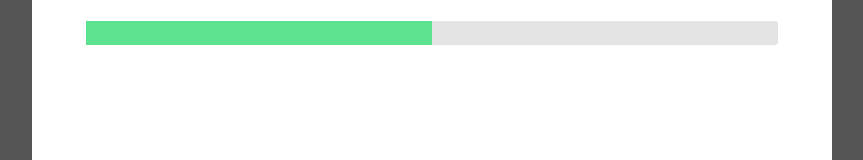
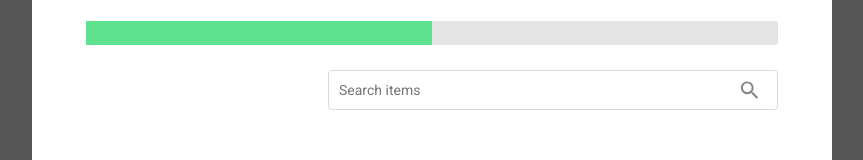
Before and after one commit to sizebay/frontend-challenge, a React (Vite) app: page / in a window 1280 px wide. Shown: the part 216-376 px from the top of the page, without its empty margins (208-1071 px from the left). Built offline with nearby package versions, Linux system fonts and the light colour scheme.

Commit message:
feat(SearchBar): create component initial structure

```diff
--- a/src/components/Modal/index.tsx
+++ b/src/components/Modal/index.tsx
@@ -1,3 +1,5 @@
+import { SearchBar } from '../SearchBar';
+
 import styles from './styles.module.scss';
 
 function Modal() {
@@ -15,6 +17,8 @@ function Modal() {
       </header>
 
       <progress max={100} value={50} />
+
+      <SearchBar />
     </section>
   );
 }
--- /dev/null
+++ b/src/components/SearchBar/index.tsx
@@ -0,0 +1,24 @@
+import { FormEvent } from 'react';
+import { IoMdSearch, IoIosClose } from 'react-icons/io';
+
+import styles from './styles.module.scss';
+
+function SearchBar() {
+  function handleSubmit(e: FormEvent<HTMLFormElement>) {
+    e.preventDefault();
+  }
+
+  return (
+    <form className={styles.inputContainer} onSubmit={handleSubmit}>
+      <input type="text" placeholder="Search items" />
+      <label>
+        <button type="submit" aria-label="Search">
+          {/* <IoIosClose size={33} /> */}
+          <IoMdSearch size={23} />
+        </button>
+      </label>
+    </form>
+  );
+}
+
+export { SearchBar };
--- /dev/null
+++ b/src/components/SearchBar/styles.module.scss
@@ -0,0 +1,37 @@
+@import '../../styles/config';
+@import '../../styles/mixins';
+
+.inputContainer {
+  border-radius: $border-radius;
+  border: $border;
+  height: 4rem;
+  margin-inline-start: auto;
+  max-width: 45rem;
+  padding-inline: 1rem;
+
+  @include center-flex;
+  justify-content: space-between;
+
+  input {
+    background: transparent;
+    border: none;
+    outline: none;
+    width: 90%;
+  }
+
+  button {
+    all: unset;
+  }
+
+  label,
+  svg,
+  button {
+    height: 100%;
+  }
+
+  @include desktop {
+    button {
+      margin-inline-end: 0.6rem;
+    }
+  }
+}
```
